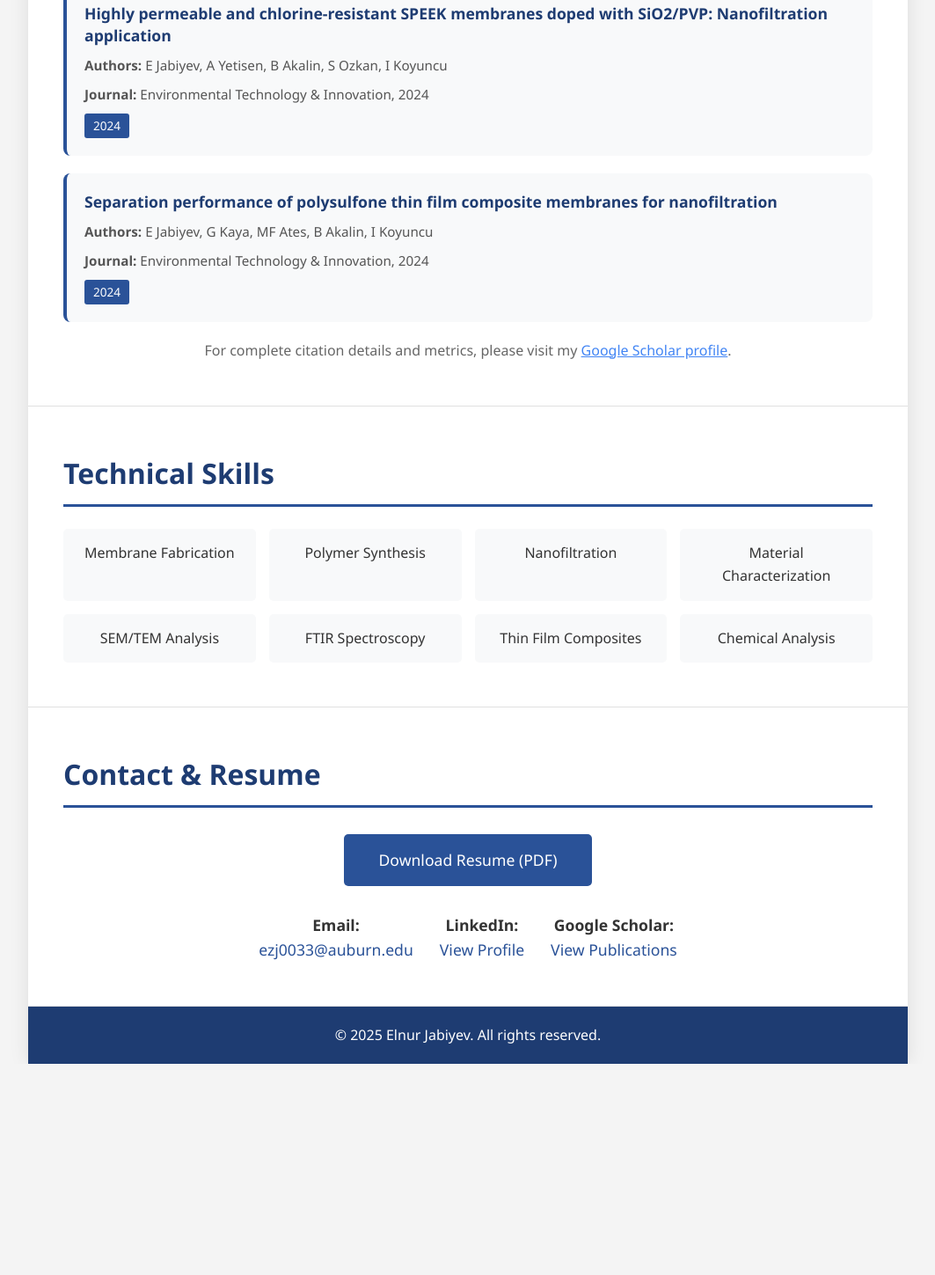
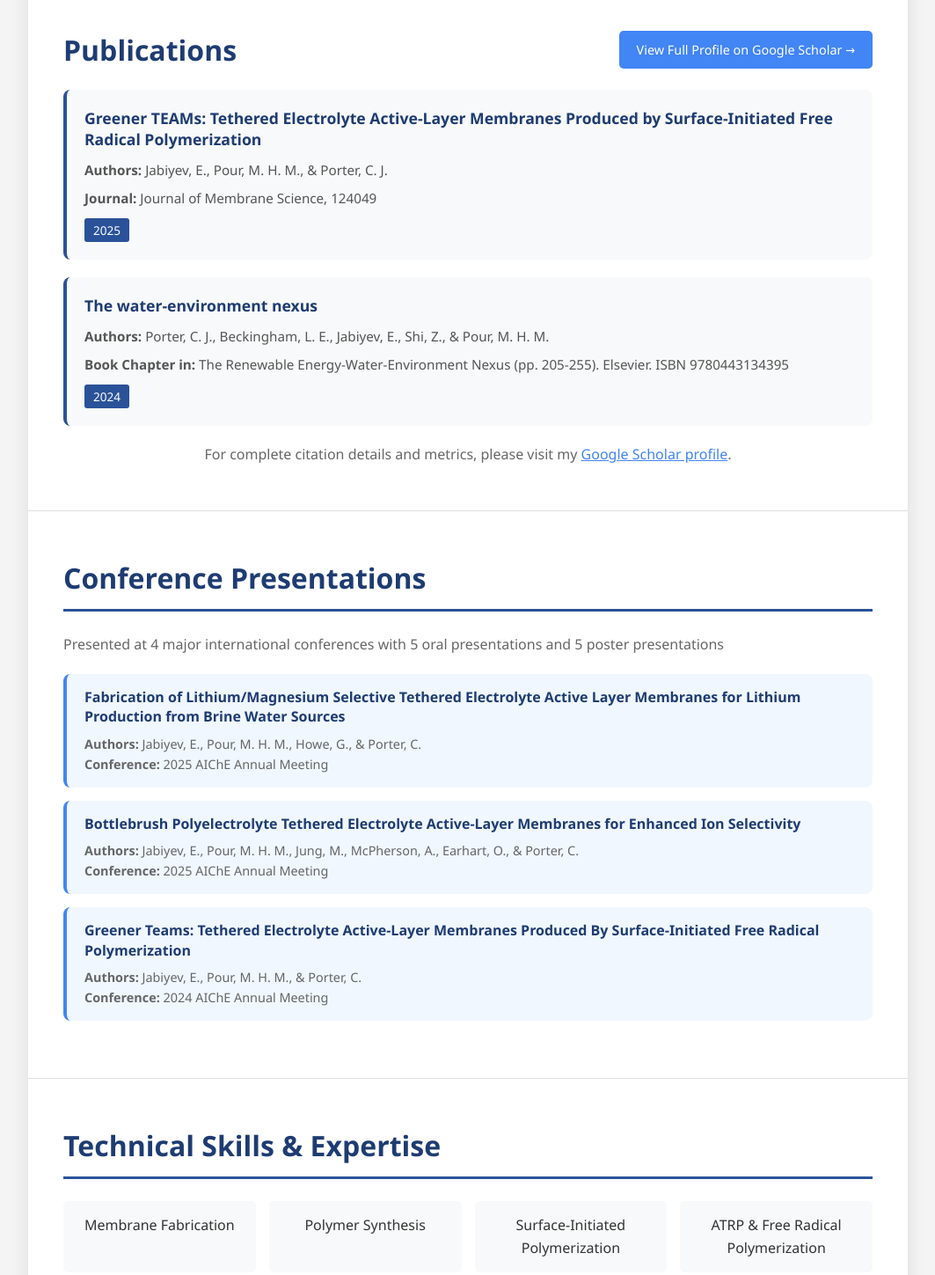
Before and after one commit to elnurjabiyev/elnurjabiyev.github.io, a plain HTML site: page index.html in a window 1280 px wide. Shown: the part 1192-2641 px from the top of the page at 88% size, without its empty margins (108-1171 px from the left). Before the commit the page ends 2401 px from the top, so only its background shows below. Drawn offline with Linux system fonts and the light colour scheme.

Commit message:
Update index.html

```diff
--- a/index.html
+++ b/index.html
@@ -164,6 +164,26 @@
             margin-top: 10px;
         }
 
+        .presentation-item {
+            background-color: #f0f7ff;
+            padding: 15px 20px;
+            margin-bottom: 15px;
+            border-radius: 8px;
+            border-left: 4px solid #4285f4;
+        }
+
+        .presentation-item h4 {
+            color: #1e3c72;
+            margin-bottom: 8px;
+            font-size: 1em;
+            line-height: 1.4;
+        }
+
+        .presentation-item p {
+            color: #666;
+            font-size: 0.9em;
+        }
+
         .skills-grid {
             display: grid;
             grid-template-columns: repeat(auto-fit, minmax(200px, 1fr));
@@ -260,6 +280,7 @@
             <a href="#about">About</a>
             <a href="#research">Research</a>
             <a href="#publications">Publications</a>
+            <a href="#presentations">Presentations</a>
             <a href="#skills">Skills</a>
             <a href="#contact">Contact</a>
         </nav>
@@ -267,8 +288,8 @@
         <section id="about">
             <h2>About Me</h2>
             <div class="about-content">
-                <p>I am a Research Scientist specializing in membrane technology, polymer synthesis, and material science. My work focuses on developing advanced materials for separation processes and exploring innovative solutions in chemical engineering.</p>
-                <p style="margin-top: 15px;">With expertise spanning membrane science, polymer chemistry, and materials characterization, I am dedicated to advancing research that bridges fundamental science with practical applications.</p>
+                <p>I am a PhD candidate and Research Scientist at Auburn University specializing in advanced polymer synthesis, membrane technology, and materials science. My research focuses on revolutionizing polyelectrolyte membrane technology through innovative bottom-up synthesis approaches.</p>
+                <p style="margin-top: 15px;">I have developed breakthrough technologies including TEAM (Tethered Electrolyte Active-layer Membrane) and co-invented BARO (Brush Active Reverse Osmosis) membranes. My work on lithium-magnesium selective nanofiltration membranes achieved 100x selectivity improvement, addressing critical needs in the EV battery supply chain.</p>
             </div>
         </section>
 
@@ -276,16 +297,16 @@
             <h2>Research Areas</h2>
             <div class="research-areas">
                 <div class="research-card">
-                    <h3>Membrane Technology</h3>
-                    <p>Development and characterization of advanced separation membranes for industrial applications.</p>
+                    <h3>Advanced Membrane Technology</h3>
+                    <p>Revolutionary TEAM and BARO membrane technologies using surface-initiated polymerization for water desalination and ion separation.</p>
                 </div>
                 <div class="research-card">
-                    <h3>Polymer Synthesis</h3>
-                    <p>Design and synthesis of novel polymeric materials with tailored properties.</p>
+                    <h3>Polymer Synthesis & Chemistry</h3>
+                    <p>Bottom-up synthesis of polymer brushes, polyelectrolytes, and crown ether-functionalized polymers for selective separations.</p>
                 </div>
                 <div class="research-card">
-                    <h3>Material Science</h3>
-                    <p>Investigation of structure-property relationships in functional materials.</p>
+                    <h3>Lithium Extraction</h3>
+                    <p>Developing lithium-magnesium selective nanofiltration membranes with breakthrough 100x selectivity improvement for battery applications.</p>
                 </div>
             </div>
         </section>
@@ -299,16 +320,16 @@
             </div>
             <div class="publications-list">
                 <div class="publication-item">
-                    <h3>Highly permeable and chlorine-resistant SPEEK membranes doped with SiO2/PVP: Nanofiltration application</h3>
-                    <p><strong>Authors:</strong> E Jabiyev, A Yetisen, B Akalin, S Ozkan, I Koyuncu</p>
-                    <p><strong>Journal:</strong> Environmental Technology & Innovation, 2024</p>
-                    <span class="publication-year">2024</span>
+                    <h3>Greener TEAMs: Tethered Electrolyte Active-Layer Membranes Produced by Surface-Initiated Free Radical Polymerization</h3>
+                    <p><strong>Authors:</strong> Jabiyev, E., Pour, M. H. M., & Porter, C. J.</p>
+                    <p><strong>Journal:</strong> Journal of Membrane Science, 124049</p>
+                    <span class="publication-year">2025</span>
                 </div>
 
                 <div class="publication-item">
-                    <h3>Separation performance of polysulfone thin film composite membranes for nanofiltration</h3>
-                    <p><strong>Authors:</strong> E Jabiyev, G Kaya, MF Ates, B Akalin, I Koyuncu</p>
-                    <p><strong>Journal:</strong> Environmental Technology & Innovation, 2024</p>
+                    <h3>The water-environment nexus</h3>
+                    <p><strong>Authors:</strong> Porter, C. J., Beckingham, L. E., Jabiyev, E., Shi, Z., & Pour, M. H. M.</p>
+                    <p><strong>Book Chapter in:</strong> The Renewable Energy-Water-Environment Nexus (pp. 205-255). Elsevier. ISBN 9780443134395</p>
                     <span class="publication-year">2024</span>
                 </div>
             </div>
@@ -317,30 +338,61 @@
             </p>
         </section>
 
+        <section id="presentations">
+            <h2>Conference Presentations</h2>
+            <p style="margin-bottom: 20px; color: #666;">Presented at 4 major international conferences with 5 oral presentations and 5 poster presentations</p>
+
+            <div class="presentation-item">
+                <h4>Fabrication of Lithium/Magnesium Selective Tethered Electrolyte Active Layer Membranes for Lithium Production from Brine Water Sources</h4>
+                <p><strong>Authors:</strong> Jabiyev, E., Pour, M. H. M., Howe, G., & Porter, C.</p>
+                <p><strong>Conference:</strong> 2025 AIChE Annual Meeting</p>
+            </div>
+
+            <div class="presentation-item">
+                <h4>Bottlebrush Polyelectrolyte Tethered Electrolyte Active-Layer Membranes for Enhanced Ion Selectivity</h4>
+                <p><strong>Authors:</strong> Jabiyev, E., Pour, M. H. M., Jung, M., McPherson, A., Earhart, O., & Porter, C.</p>
+                <p><strong>Conference:</strong> 2025 AIChE Annual Meeting</p>
+            </div>
+
+            <div class="presentation-item">
+                <h4>Greener Teams: Tethered Electrolyte Active-Layer Membranes Produced By Surface-Initiated Free Radical Polymerization</h4>
+                <p><strong>Authors:</strong> Jabiyev, E., Pour, M. H. M., & Porter, C.</p>
+                <p><strong>Conference:</strong> 2024 AIChE Annual Meeting</p>
+            </div>
+        </section>
+
         <section id="skills">
-            <h2>Technical Skills</h2>
+            <h2>Technical Skills & Expertise</h2>
             <div class="skills-grid">
                 <div class="skill-item">Membrane Fabrication</div>
                 <div class="skill-item">Polymer Synthesis</div>
-                <div class="skill-item">Nanofiltration</div>
-                <div class="skill-item">Material Characterization</div>
-                <div class="skill-item">SEM/TEM Analysis</div>
-                <div class="skill-item">FTIR Spectroscopy</div>
-                <div class="skill-item">Thin Film Composites</div>
-                <div class="skill-item">Chemical Analysis</div>
+                <div class="skill-item">Surface-Initiated Polymerization</div>
+                <div class="skill-item">ATRP & Free Radical Polymerization</div>
+                <div class="skill-item">Nanofiltration & Reverse Osmosis</div>
+                <div class="skill-item">Materials Characterization</div>
+                <div class="skill-item">NMR & FTIR Spectroscopy</div>
+                <div class="skill-item">SEM & Ion Chromatography</div>
+                <div class="skill-item">Process Optimization</div>
+                <div class="skill-item">Aspen HYSYS & Plus</div>
+                <div class="skill-item">Python & MATLAB</div>
+                <div class="skill-item">Data Science & ML</div>
             </div>
         </section>
 
         <section id="contact">
             <h2>Contact & Resume</h2>
             <div class="resume-download">
-                <a href="Elnur_Jabiyev_Resume.pdf" class="btn" download>Download Resume (PDF)</a>
+                <a href="Elnur Jabiyev Resume.pdf" class="btn" download>Download Resume (PDF)</a>
             </div>
             <div class="contact-info">
                 <div class="contact-links">
                     <div>
                         <strong>Email:</strong><br>
                         <a href="mailto:ezj0033@auburn.edu">ezj0033@auburn.edu</a>
+                    </div>
+                    <div>
+                        <strong>Phone:</strong><br>
+                        <a href="tel:+13347808213">+1 (334) 780-8213</a>
                     </div>
                     <div>
                         <strong>LinkedIn:</strong><br>
```
